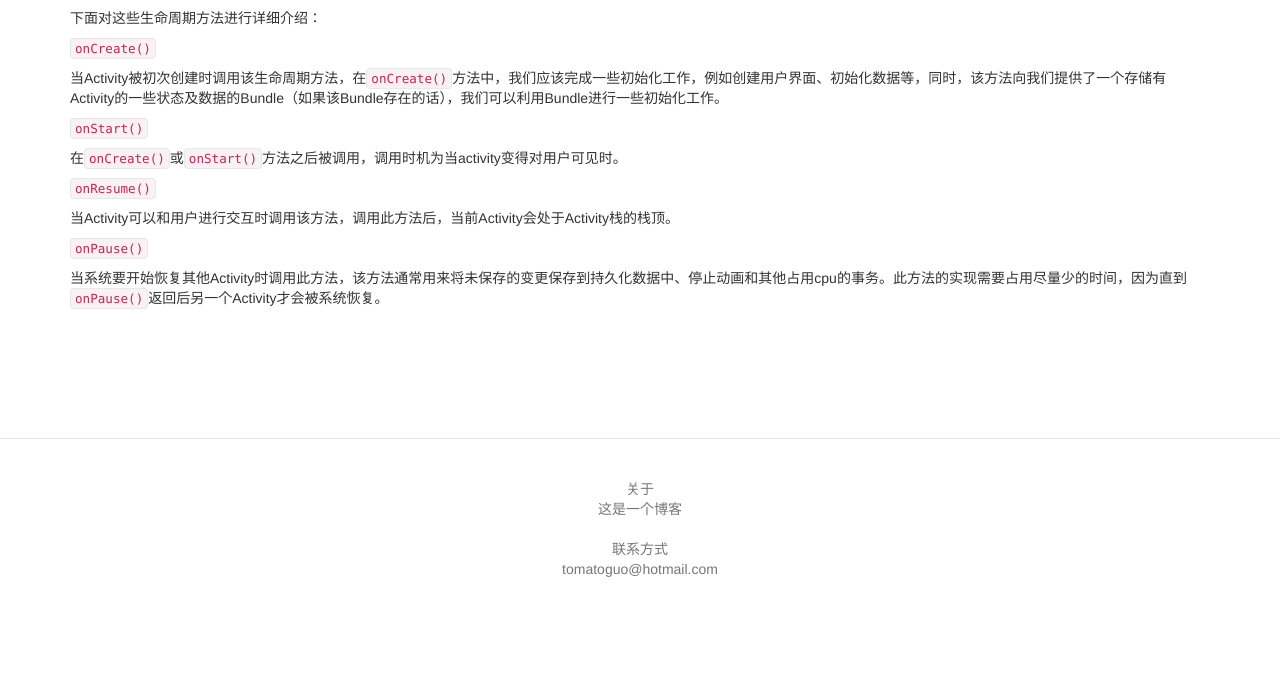
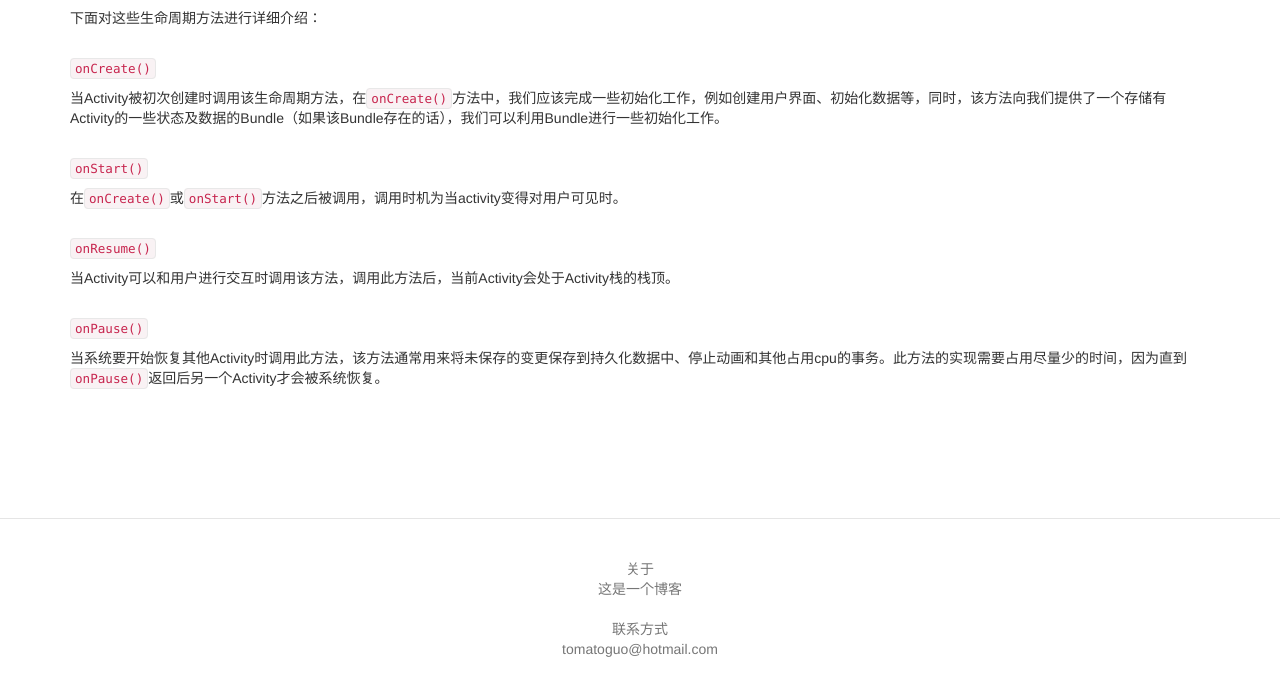
Before and after one commit to tomatoguo/tomatoguo.github.io, a Jekyll site: the page built from _posts/2015-08-08-Android&#x56DB;&#x5927;&#x7EC4;&#x4EF6;&#x4E4B;Activity.markdown, in a window 1280 px wide. Shown: the part 955-1654 px from the top of the page. Built offline with Jekyll 4.4.1, drawn with Linux system fonts in a browser that asks for light colours; before the commit the page ends 1574 px from its top, so only the background shows below that.

```diff
--- a/_posts/2015-08-08-Android&#x56DB;&#x5927;&#x7EC4;&#x4EF6;&#x4E4B;Activity.markdown
+++ b/_posts/2015-08-08-Android&#x56DB;&#x5927;&#x7EC4;&#x4EF6;&#x4E4B;Activity.markdown
@@ -20,18 +20,18 @@ Activity是Android应用程序中最常见也是最重要的组件之一，Activ
 
 下面对这些生命周期方法进行详细介绍：
 
-<code>onCreate()</code>
+<br/><code>onCreate()</code>
 
 当Activity被初次创建时调用该生命周期方法，在<code>onCreate()</code>方法中，我们应该完成一些初始化工作，例如创建用户界面、初始化数据等，同时，该方法向我们提供了一个存储有Activity的一些状态及数据的Bundle（如果该Bundle存在的话），我们可以利用Bundle进行一些初始化工作。
 
-<code>onStart()</code>
+<br/><code>onStart()</code>
 
 在<code>onCreate()</code>或<code>onStart()</code>方法之后被调用，调用时机为当activity变得对用户可见时。
 
-<code>onResume()</code>
+<br/><code>onResume()</code>
 
 当Activity可以和用户进行交互时调用该方法，调用此方法后，当前Activity会处于Activity栈的栈顶。
 
-<code>onPause()</code>
+<br/><code>onPause()</code>
 
 当系统要开始恢复其他Activity时调用此方法，该方法通常用来将未保存的变更保存到持久化数据中、停止动画和其他占用cpu的事务。此方法的实现需要占用尽量少的时间，因为直到<code>onPause()</code>返回后另一个Activity才会被系统恢复。
```
